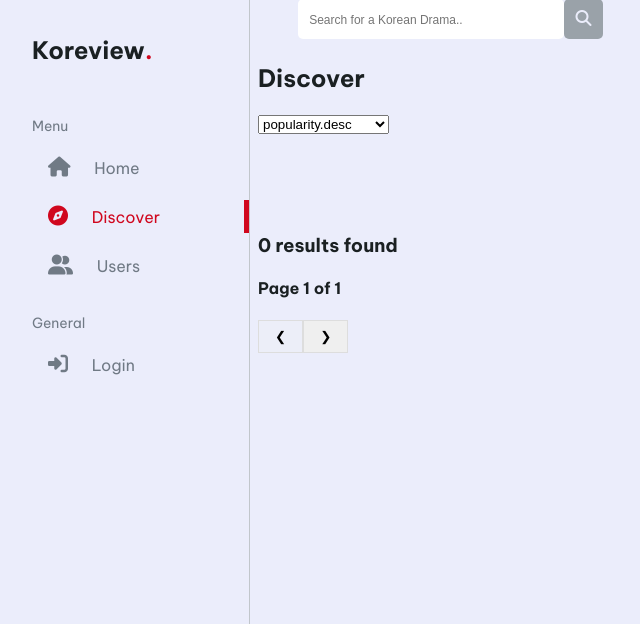
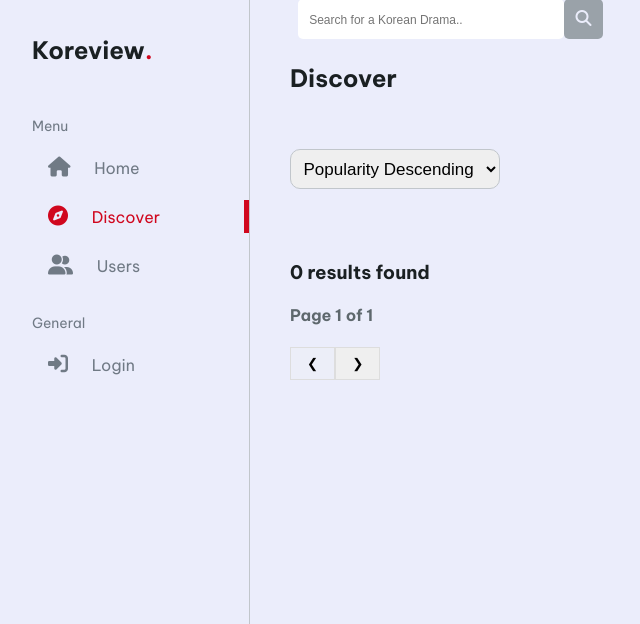
Before and after one commit to grandeD/kdrama-review-app, a Flask app: page /discover in a window 1280 px wide. Shown: the part 17-641 px from the top of the page, without its empty margins (0-640 px from the left). Run offline with Flask 2, Linux system fonts and the light colour scheme; some libraries are stand-ins or nearby versions.

Commit message:
Styled discover page

```diff
--- a/static/css/form.css
+++ b/static/css/form.css
@@ -103,7 +103,6 @@ body {
     border: 1px solid var(--grey-100);
     border-radius: 10px;
     margin-bottom: 1em;
-
 }
 
 .content {
--- a/static/css/kdrama.css
+++ b/static/css/kdrama.css
@@ -1,16 +1,25 @@
 #genre {
     border: none;
     outline: none;
-    color: black;
+    font-size: 1em;
     padding: 0.5em;
+    border-radius: 5px;
   }
  #genre.on {
-    background-color: lightskyblue;
+    background-color: var(--accent);
+    color: var(--lighter);
   }
  #genre.off {
-    background-color: #ccc;
+    background-color: var(--grey-50);
+    color: var(--dark);
   }
 
+#sortSelect {
+  font-size: 17px;
+  padding: 0.5em;
+  border: 1px solid var(--grey-50);
+  border-radius: 10px;
+}
 
 .flex-gap {
   display: inline-flex;
@@ -52,8 +61,8 @@
   align-items: center;
   justify-content: space-between;
   gap: 3em;
-  padding-inline: 10%;
-  padding-block: 2em;
+  padding: 2em 10%;
+  padding-bottom: 3em;
 }
 
 .data-item {
@@ -82,17 +91,16 @@ a {
   display: flex;
   justify-content: center;
   align-items: center;
+  gap: 1em;
+  padding: 0.25em 2em;
 
   border: none;
   border-radius: 5px;
 
-  padding-inline: 2em;
-  padding-block: .25em;
-  gap: 1em;
-
   line-height: 0;
   font-size: 17px;
   font-weight: 200;
+
   background: var(--light);
   color: var(--grey-400);
 }
@@ -110,7 +118,6 @@ a {
   transition: all .2s ease-in-out;
   text-align: center;
   width: 10em;
-  /* overflow-wrap: break-word;  */
 }
 
 .card a {
@@ -138,7 +145,6 @@ a {
 }
 
 .card-text {
-  /* padding-left: 1.5em;  */
   padding-inline: 1em;
   line-height: 1.25em;
   font-size: 14px;
--- a/static/js/discover.jsx
+++ b/static/js/discover.jsx
@@ -1,6 +1,11 @@
 'use strict';
 
-const sort_by = ['popularity.desc', 'popularity.asc','first_air_date.desc', 'first_air_date.asc' ];
+// const sort_by = ['popularity.desc', 'popularity.asc','first_air_date.desc', 'first_air_date.asc' ];
+const sort_by = [
+{val: 'popularity.desc', display_val: 'Popularity Descending'},
+{val: 'popularity.asc', display_val: 'Popularity Ascending'},
+{val: 'first_air_date.desc', display_val: 'Newest First'},
+{val: 'first_air_date.asc', display_val: 'Oldest First'}];
 
 // Card view component of a specific korean drama
 const KdramaCard = (props) => {
@@ -98,6 +103,9 @@ const Discover = (props) => {
         setPage((page) => ({...page,   ['currentPage']: new_page }));
         handlePageButtons(new_page, page.totalPages);
         get_sorted_results(sort_value, genre_string(), new_page);
+
+        document.body.scrollTop = 0; // For Safari
+        document.documentElement.scrollTop = 0; // For Chrome, Firefox, IE and Opera
     };
 
 
@@ -149,27 +157,32 @@ const Discover = (props) => {
     // create options for each value of the sort_by array for a select element
     const sortSelect = [];
     for (const ndx in sort_by) {
-        sortSelect.push(<option key={ndx} value={sort_by[ndx]}>
-        {sort_by[ndx]}</option>)
+        sortSelect.push(<option key={ndx} value={sort_by[ndx].val}>
+        {sort_by[ndx].display_val}</option>)
     }
 
     return (
-        <React.Fragment>
+        <div style={{padding: '0 2em', margin: '0 0 3em'}}>
             <h2>Discover</h2>
-            <select id='sortSelect' value={sort_value} onChange={updateSortValue}>
-                {sortSelect}
-            </select>
-            <br></br><br></br>
-            <div className='flex-gap'>
+            <div className='flex-gap' style={{padding: '0 1em 2em'}}>
                 {genreButtons}
             </div>
-            <br></br><br></br>
-            <div className='flex-gap'>{kdramaCards}</div>
+            <div className='flex-gap-1em'>
+                <select id='sortSelect' value={sort_value} onChange={updateSortValue}>
+                    {sortSelect}
+                </select>
+                {page.totalResults > 0 &&
+                <h4 className="grey-400">Page {page.currentPage} of {page.totalPages}</h4> }
+            </div>
+
+
+            <div className='flex-gap' style={{margin: '1em 0 2em'}}>
+                {kdramaCards}</div>
             {(sortedDramas.length === 0 && loaded) ?
             <h2>No results :( Try changing filter options</h2>
             :  <div>
                     <h3>{page.totalResults} results found</h3>
-                    <h4>Page {page.currentPage} of {page.totalPages}</h4>
+                    <h4 className="grey-400">Page {page.currentPage} of {page.totalPages}</h4>
                     <div className="pagination">
                         <button name='decrement' onClick={handlePagination}
                         disabled={pageButtons.decrement}>❮</button>
@@ -177,7 +190,7 @@ const Discover = (props) => {
                         disabled={pageButtons.increment}>❯</button>
                     </div>
                 </div>}
-        </React.Fragment>
+        </div>
     );
 
 };
```
